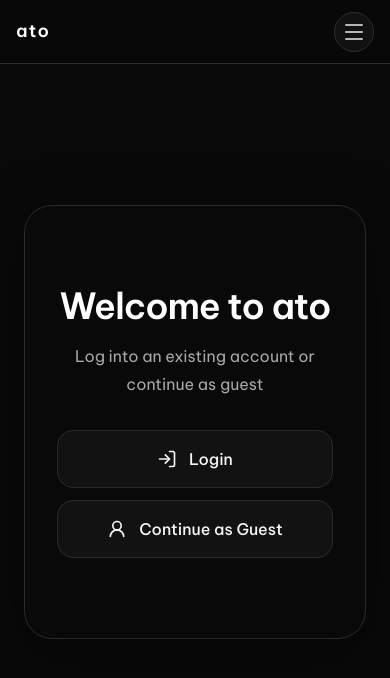
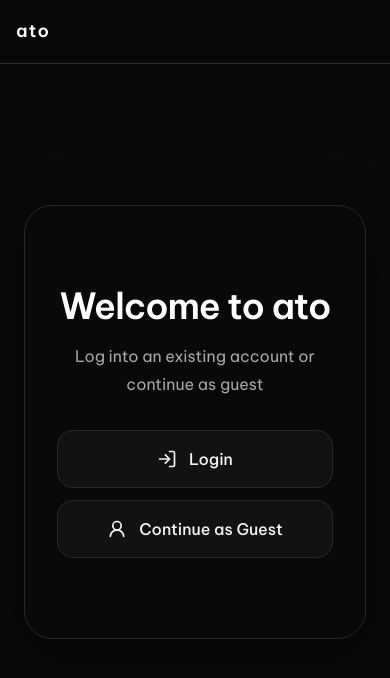
Before and after one commit to Stefan1400/ato, a React (Vite) app in the folder client/: page / in a window 390 px wide. Shown: the top 678 px of the page. Built offline with nearby package versions, Linux system fonts and the light colour scheme; no server answers; a web font is replaced by a local one.

Commit message:
refactor(auth): hide menu dropdown for unauthorized users on mobile

```diff
--- a/client/src/App.tsx
+++ b/client/src/App.tsx
@@ -1,13 +1,19 @@
 import Navbar from "./components/Navbar";
 import MenuDropdown from "./components/MenuDropdown";
-import { useState } from "react";
+import { useState, useContext } from "react";
 import { AppRouter } from "./app/router";
 import Popup from "./components/Popup";
+import { useLocation } from "react-router-dom";
+import { AuthContext } from "./app/AuthProvider";
 
 export default function App() {
 
   const [menuOpen, setMenuOpen] = useState(false);
   const [deleteAccountPopupOpen, setDeleteAccountPopupOpen] = useState(false);
+  const location = useLocation();
+  const auth = useContext(AuthContext);
+  const isAuthenticated = Boolean(auth?.user);
+  const hideMenu = !isAuthenticated && ['/', '/signup', '/login'].includes(location.pathname);
 
   const toggleMenu = () => {
     setMenuOpen(prev => !prev);
@@ -25,11 +31,13 @@ export default function App() {
         toggleDeleteAccountPopup={toggleDeleteAccountPopup}
       />
 
-      <MenuDropdown
-        toggleMenu={toggleMenu}
-        menuOpen={menuOpen}
-        toggleDeleteAccountPopup={toggleDeleteAccountPopup}
-      />
+      {!hideMenu && (
+        <MenuDropdown
+          toggleMenu={toggleMenu}
+          menuOpen={menuOpen}
+          toggleDeleteAccountPopup={toggleDeleteAccountPopup}
+        />
+      )}
 
       {deleteAccountPopupOpen && (
         <Popup
--- a/client/src/components/Navbar.tsx
+++ b/client/src/components/Navbar.tsx
@@ -1,4 +1,4 @@
-import { Link } from "react-router-dom";
+import { Link, useLocation } from "react-router-dom";
 import { AuthContext } from "../app/AuthProvider";
 import { useContext } from "react";
 import { X, LucideMenu } from "lucide-react";
@@ -13,6 +13,8 @@ interface NavbarProps {
 function Navbar({ toggleMenu, menuOpen, toggleDeleteAccountPopup }: NavbarProps) {
    const auth = useContext(AuthContext);
    const isAuthenticated = Boolean(auth?.user);
+   const location = useLocation();
+   const hideMenuToggle = !isAuthenticated && ['/', '/signup', '/login'].includes(location.pathname);
    const displayName = auth?.user?.account_type === 'guest'
       ? 'Guest'
       : (auth?.user?.email || 'Guest');
@@ -34,6 +36,7 @@ function Navbar({ toggleMenu, menuOpen, toggleDeleteAccountPopup }: NavbarProps)
                   <DesktopAccountDropdown toggleDeleteAccountPopup={toggleDeleteAccountPopup} />
                )}
 
+               {!hideMenuToggle && (
                   <button
                      onClick={toggleMenu}
                      className='flex h-10 w-10 items-center justify-center rounded-full border border-[#2E2E2E] bg-[#111111] text-[#b6b6b6] transition-colors duration-200 hover:border-[#3e3e3e] hover:text-white lg:hidden'
@@ -45,6 +48,7 @@ function Navbar({ toggleMenu, menuOpen, toggleDeleteAccountPopup }: NavbarProps)
                         <LucideMenu size={24} />
                      )}
                   </button>
+               )}
             </div>
          </div>
       </nav>
```
Lines whose indentation alone changed are shown as unchanged.
